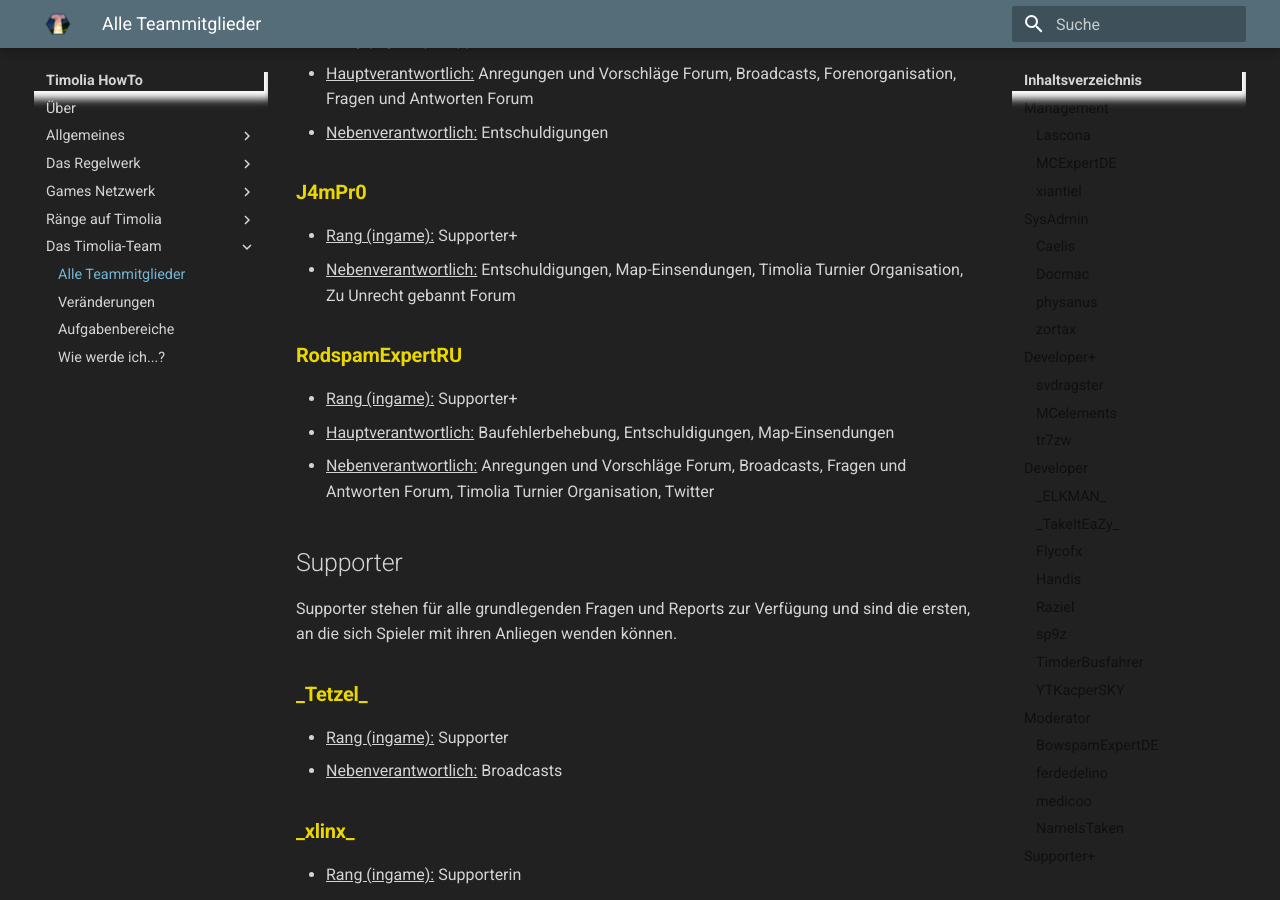
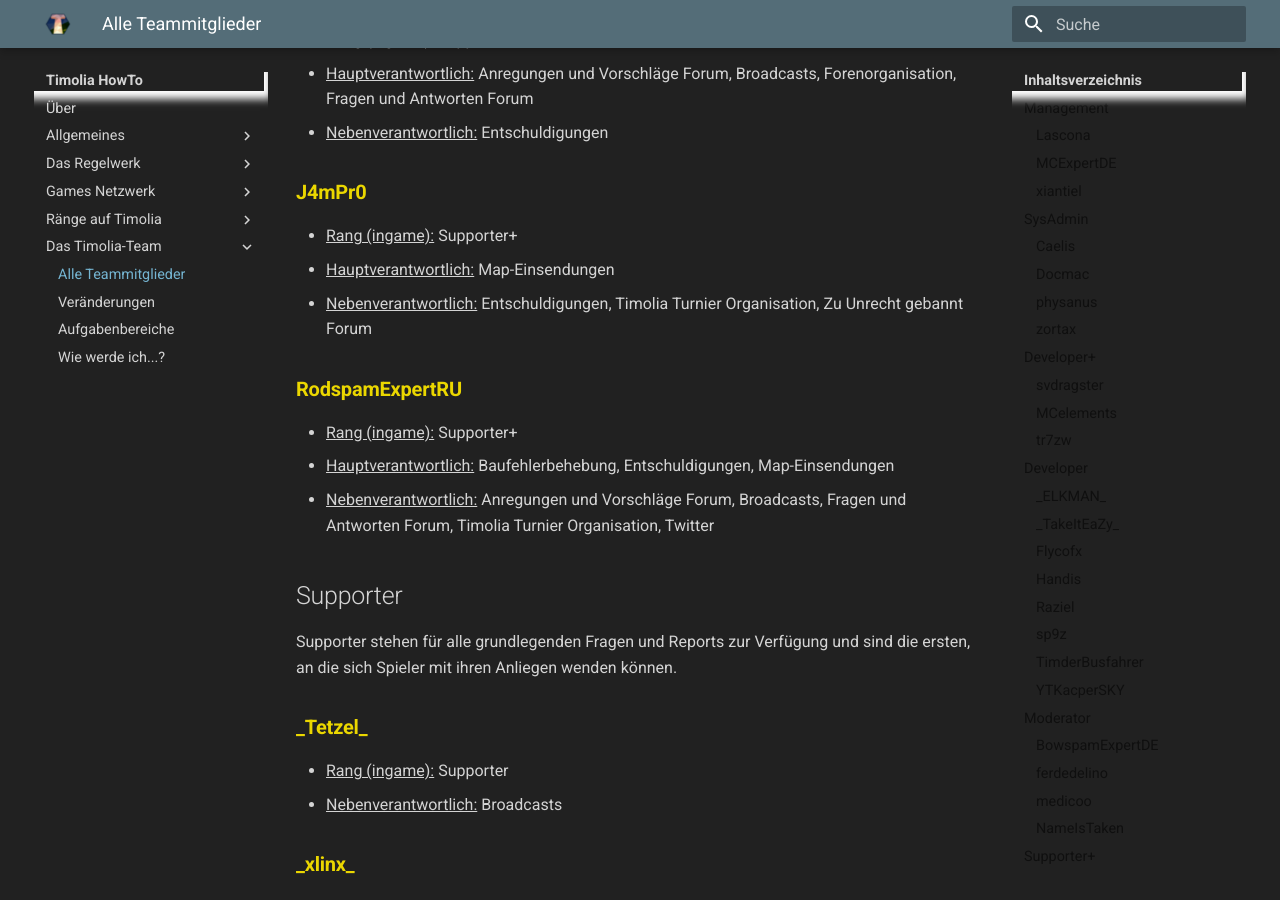
Before and after one commit to TimoliaDE/HowTo, an MkDocs documentation site: the page built from docs/team/members.md, in a window 1280 px wide and 900 px high, scrolled down 4802 px. Built offline with MkDocs 1.6.1 and Material for MkDocs 9.7.7, drawn with Linux system fonts in a browser that asks for light colours; old or Windows-style settings are respelled for this version of MkDocs.

Commit message:
J4mPr0 Map-Einsendungen NV -> HV

```diff
--- a/docs/team/members.md
+++ b/docs/team/members.md
@@ -150,7 +150,8 @@ Sie sind die ersten, an die sich Spieler mit ihren Anliegen wenden können.
 
 ### <strong><span class='supporter-plus'>J4mPr0</span></strong>
 - <u>Rang (ingame):</u> Supporter+
-- <u>Nebenverantwortlich:</u> Entschuldigungen, Map-Einsendungen, Timolia Turnier Organisation, Zu Unrecht gebannt Forum
+- <u>Hauptverantwortlich:</u> Map-Einsendungen
+- <u>Nebenverantwortlich:</u> Entschuldigungen, Timolia Turnier Organisation, Zu Unrecht gebannt Forum
 
 ### <strong><span class='supporter-plus'>RodspamExpertRU</span></strong>
 - <u>Rang (ingame):</u> Supporter+
```
Also changed, not shown: docs/team/responsibilities.md (+1 -1 lines).
